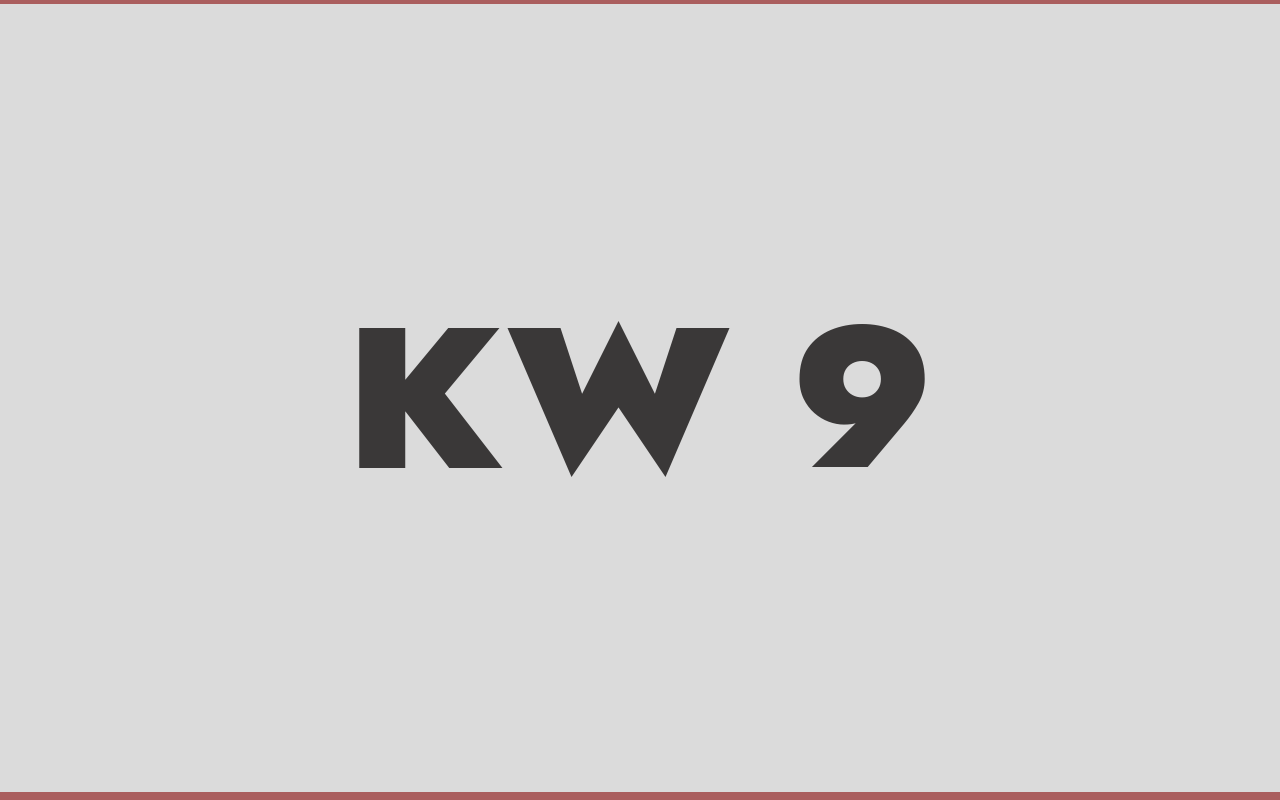
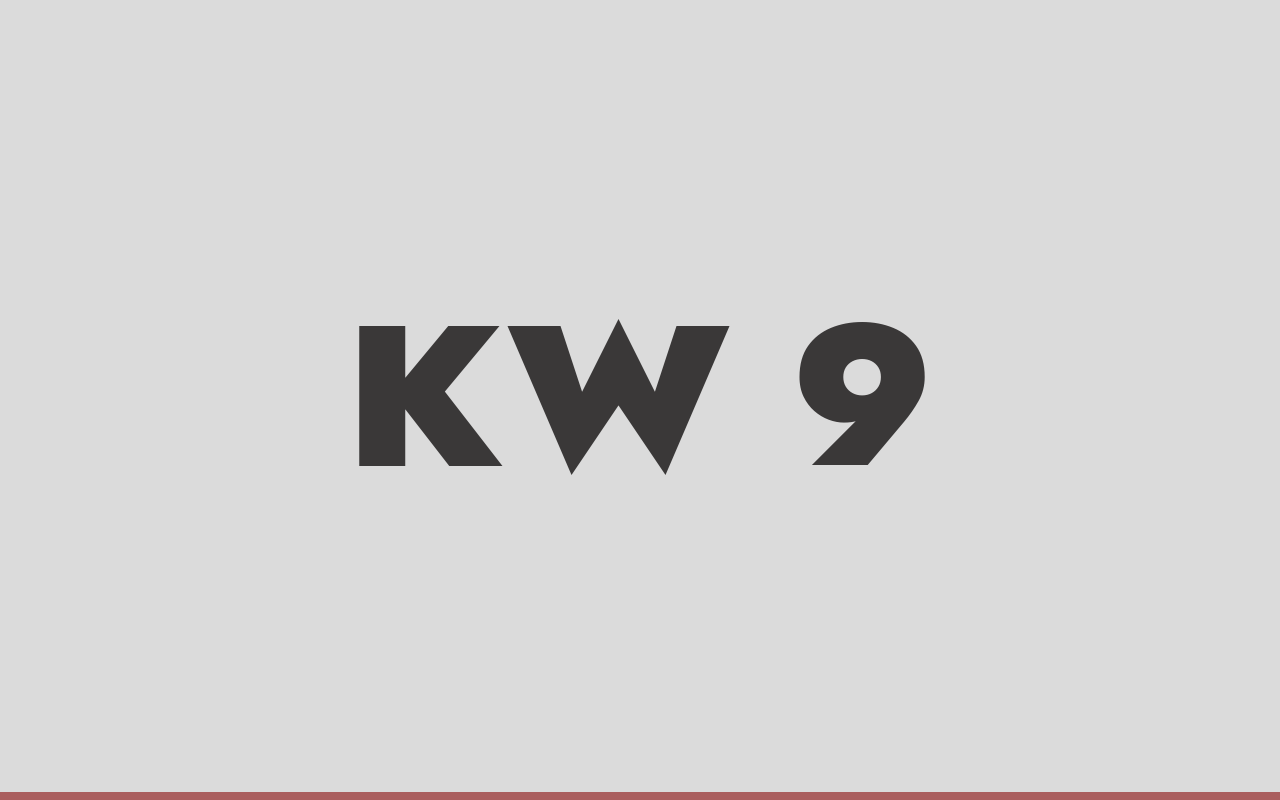
Before and after one commit to res202/notion_calendarweek, a plain HTML site: page index.html in a window 1280 px wide. Drawn offline with Linux system fonts and the light colour scheme.

Commit message:
Update index.html

```diff
--- a/index.html
+++ b/index.html
@@ -37,13 +37,13 @@
 
             /* Designvorgaben */
             background-color: #DBDBDB;
-            border-top: 4px solid #AA5E5E; /* Rand hinzugefügt wie gewünscht */
+            border-top: 0px solid #AA5E5E; /* Rand hinzugefügt wie gewünscht */
             border-bottom: 8px solid #AA5E5E; /* Rand hinzugefügt wie gewünscht */
             border-left: 0px solid #3A3838; /* Rand hinzugefügt wie gewünscht */
             border-right: 0px solid #3A3838; /* Rand hinzugefügt wie gewünscht */
             color: #3A3838;
             font-family: 'Jost', -apple-system, BlinkMacSystemFont, "Segoe UI", Roboto, Helvetica, Arial, sans-serif;
-            font-weight: 900;
+
 
             /* Responsive Schriftgröße: Reagiert auf die kleinere Fensterseite (vmin) */
             font-size: 25vmin;
```
